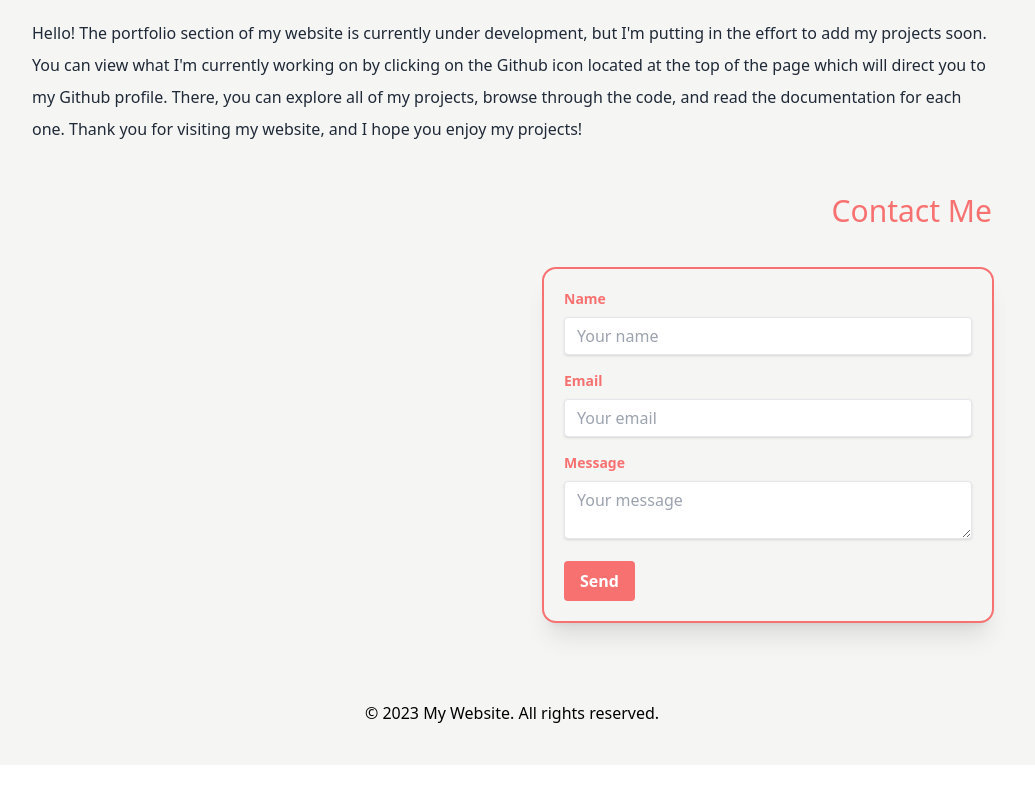
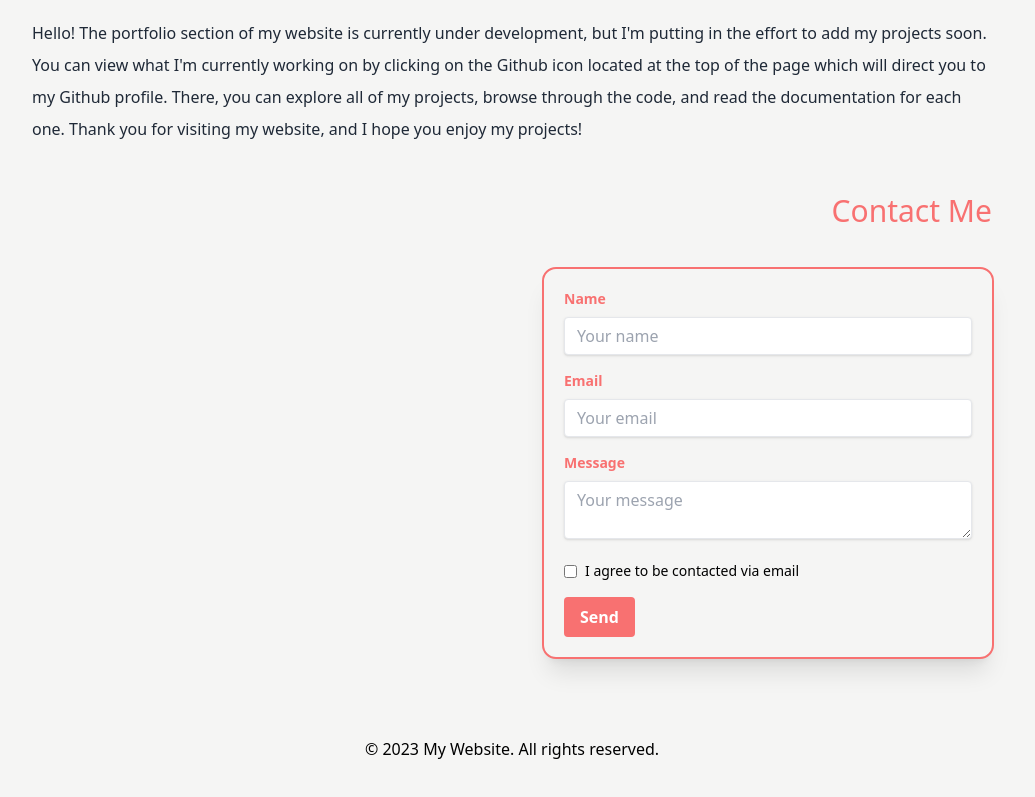
Before and after one commit to thomasbalicki/reactportfolio, a Next.js app: page / in a window 1280 px wide. Shown: the part 1827-2624 px from the top of the page, without its empty margins (128-1163 px from the left). Before the commit the page ends 2592 px from the top, so only its background shows below. Built offline with nearby package versions, Linux system fonts and the light colour scheme.

Commit message:
Updated contact me section

```diff
--- a/pages/index.js
+++ b/pages/index.js
@@ -260,6 +260,13 @@ export default function Home() {
                 </label>
                 <textarea class="shadow appearance-none border rounded w-full py-2 px-3 text-gray-700 leading-tight focus:outline-none focus:shadow-outline" id="message" placeholder="Your message"></textarea>
               </div>
+              {/* Terms of service */}
+              <div class="mb-4">
+                <div className="flex items-center gap-2">
+                  <input type="checkbox" name="terms" value="checked" />
+                  <p className="text-sm text-grey-500">I agree to be contacted via email</p>
+                </div>
+              </div>
               <div class="flex items-center justify-between">
                 <button class="bg-red-400 hover:bg-red-300 text-white font-bold py-2 px-4 rounded focus:outline-none focus:shadow-outline" type="submit">
                   Send
```
